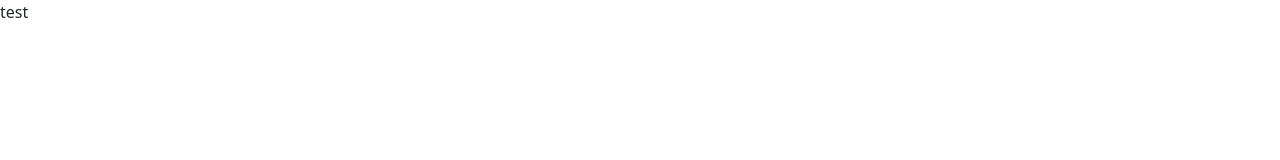
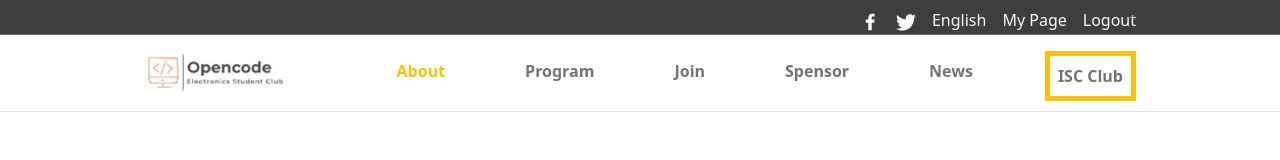
Before and after one commit to abdessalem1998/Capstone-project-module-1, a website: page index.html in a window 1280 px wide. Drawn offline with nearby package versions, Linux system fonts and the light colour scheme.

Commit message:
Create navbar for desktop and mobile version

```diff
--- a/index.html
+++ b/index.html
@@ -8,7 +8,63 @@
     <link rel="stylesheet" href="bootstrap.css">
   </head>
   <body>
-    test
+    <!--navbar section-->
+    <!--upper navbar section-->
+    <nav class="navbar navbar-expand-md navbar-light border-bottom border-secondary d-md-block d-none" id="upper-nav">
+      <div class="container-fluid">
+        <div class="collapse navbar-collapse position-absolute top-0 end-0 pe-5">
+          <ul class="navbar-nav pe-5">
+            <li class="nav-item">
+              <a class="nav-link" href="#"><img src="images-icons/icons/facebook.svg" class="nav-icon" alt="facebook"></a>
+            </li>
+            <li class="nav-item">
+              <a class="nav-link"  href="#"><img src="images-icons/icons/twitter.svg" class="nav-icon" alt="twitter"></a>
+            </li>
+            <li class="nav-item">
+              <a class="nav-link text-light" href="#">English</a>
+            </li>
+            <li class="nav-item">
+              <a class="nav-link text-light" href="#">My Page</a>
+            </li>
+            <li class="nav-item">
+              <a class="nav-link text-light pe-5" href="#">Logout</a>
+            </li>
+          </ul>
+        </div>
+      </div>
+    </nav>
+    <!--lower navbar section-->
+    <nav class="navbar navbar-expand-md navbar-light border-bottom ">
+      <div class="container-fluid px-5 ">
+        <a class="navbar-brand text-light ps-5 ms-5 d-md-block d-none" href="#"><img src="images-icons/images/logo.png" class="nav-logo" alt="twitter"></a>
+        <button class="navbar-toggler " type="button" data-bs-toggle="collapse" data-bs-target="#navbarText" aria-controls="navbarText" aria-expanded="false" aria-label="Toggle navigation">
+          <span class="navbar-toggler-icon nav-btn"></span>
+        </button>
+        <div class="collapse navbar-collapse position-absolute top-0 end-0 pe-5 fw-bold">
+          <ul class="navbar-nav me-auto mb-2 mb-lg-0 pe-5 pt-3">
+            <li class="nav-item me-3 pe-5">
+              <a class="nav-link text-warning" href="#">About</a>
+            </li>
+            <li class="nav-item me-3 pe-5">
+              <a class="nav-link" href="#">Program</a>
+            </li>
+            <li class="nav-item me-3 pe-5">
+              <a class="nav-link" href="#">Join</a>
+            </li>
+            <li class="nav-item me-3 pe-5">
+              <a class="nav-link" href="#">Spensor</a>
+            </li>
+            <li class="nav-item me-3 pe-5">
+              <a class="nav-link" href="#">News</a>
+            </li>
+            <li class="nav-item pe-5 ">
+              <a class="nav-link border border-warning border-5"  href="#">ISC Club</a>
+            </li>
+          </ul>
+        </div>
+      </div>
+    </nav>
+
     <script src="scripts.js"></script>
     <script src="https://cdn.jsdelivr.net/npm/bootstrap@5.0.2/dist/js/bootstrap.bundle.min.js" integrity="sha384-MrcW6ZMFYlzcLA8Nl+NtUVF0sA7MsXsP1UyJoMp4YLEuNSfAP+JcXn/tWtIaxVXM" crossorigin="anonymous"></script>
   </body>
--- a/style.css
+++ b/style.css
@@ -2,3 +2,16 @@ body {
   margin: 0;
   padding: 0;
 }
+
+#upper-nav {
+  height:35px;
+  background-color:#3e3e3e
+}
+
+.nav-icon {
+  height:20px;
+}
+
+.nav-logo {
+  height:50px;
+}
```
Also changed, not shown: images-icons/icons/facebook.svg (added), images-icons/icons/twitter.svg (added), images-icons/images/logo.PNG (added).
